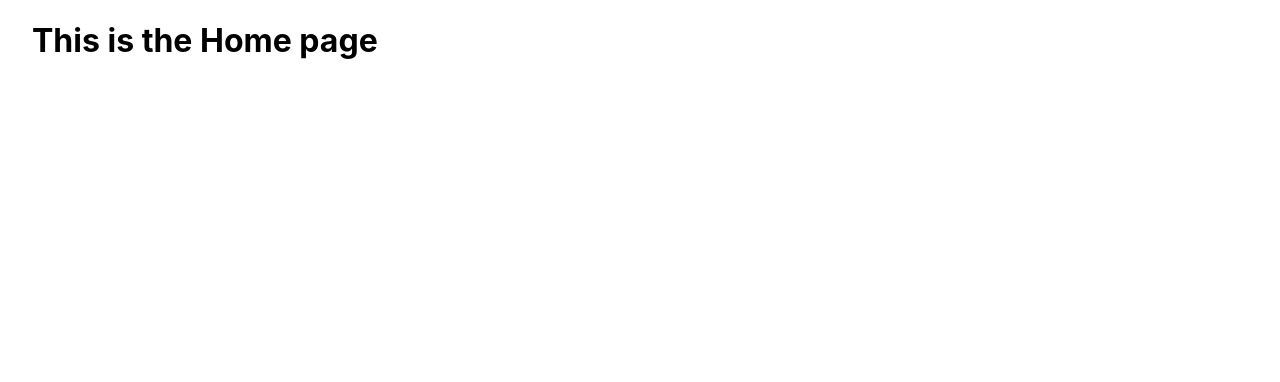
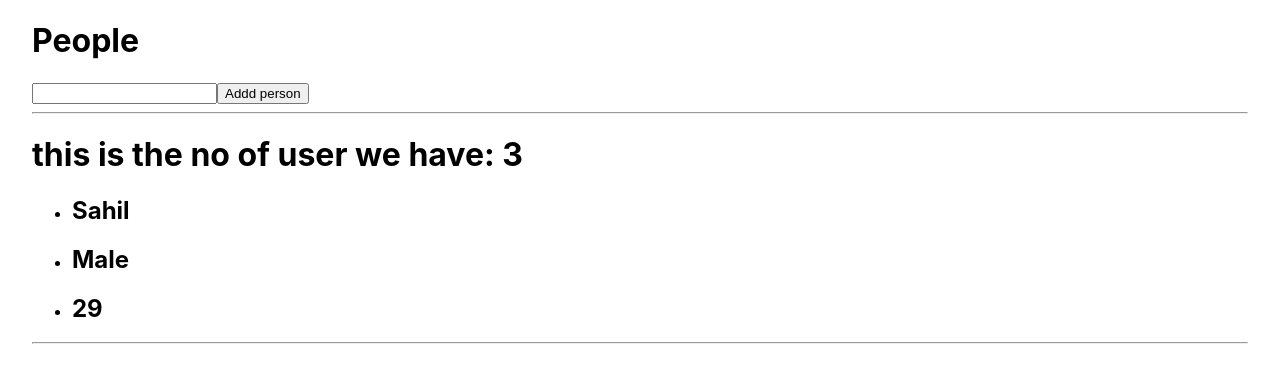
Before and after one commit to Mohammad-Sahil/litwiz-lab, a Next.js app: page / in a window 1280 px wide. Shown: the top 382 px of the page. Built offline with nearby package versions, Linux system fonts and the light colour scheme.

Commit message:
zustand added

```diff
--- /dev/null
+++ b/components/Input.tsx
@@ -0,0 +1,21 @@
+import useStore from '../zustand/store'
+import { useRef } from 'react'
+
+const Input = () => {
+const inputRef = useRef()
+const userData = useStore(state =>  state.userData)
+
+const addPerson = () => {
+    userData(inputRef.current.value)
+    inputRef.current.value = ' '
+}
+
+  return (
+    <form onSubmit={e =>  e.preventDefault()}>
+        <input type='text' ref={inputRef} />
+        <button onClick={addPerson}>Addd person</button>
+    </form>
+  )
+}
+
+export default Input
--- /dev/null
+++ b/components/UserData.tsx
@@ -0,0 +1,18 @@
+import useStore from '../zustand/store'
+
+function UserData() {
+  const user = useStore(state =>  state.user)
+
+  return (
+    <>
+    <h1>this is the no of user we have: {user.length}</h1>
+    <ul>
+        {user.map((data, index) => (
+            <li key={index}><h2>{data}</h2></li>
+        ))}
+    </ul>
+    </>
+  )
+}
+
+export default UserData
--- a/package.json
+++ b/package.json
@@ -11,7 +11,8 @@
   "dependencies": {
     "next": "12.1.6",
     "react": "18.1.0",
-    "react-dom": "18.1.0"
+    "react-dom": "18.1.0",
+    "zustand": "^4.0.0-rc.1"
   },
   "devDependencies": {
     "@types/node": "^17.0.41",
--- a/pages/index.tsx
+++ b/pages/index.tsx
@@ -1,7 +1,12 @@
 import Head from 'next/head'
 import styles from '../styles/Home.module.css'
+import useStore from '../zustand/store'
+import UserData from '../components/UserData'
+import Input from '../components/Input'
 
 export default function Home() {
+  const user = useStore(state =>  state.user)
+
   return (
     <div className={styles.container}>
       <Head>
@@ -9,7 +14,13 @@ export default function Home() {
         <meta name="description" content="Generated by create next app" />
         <link rel="icon" href="/favicon.ico" />
       </Head>
-      <h1>This is the Home page</h1>
+      <h1>People</h1>
+      <Input/>
+      <hr/>
+      <UserData/>
+      <hr/>
+
+      {/* <StoreC/> */}
     </div>
   )
 }
--- /dev/null
+++ b/zustand/store.tsx
@@ -0,0 +1,16 @@
+import create from 'zustand'
+import { devtools, persist } from 'zustand/middleware'
+
+let store = (set) => ({
+  user: ['Sahil', 'Male',  29],
+  userData: (data) => set(state => ({ user: [...state.user, data] })),
+})
+
+
+
+store = devtools(store)
+// store = persist(store, {name:  'user_settings'})
+
+const useStore = create(store)
+
+export default useStore
```
Also changed, not shown: 2 other files (tests, documents, lock files or other folders).
